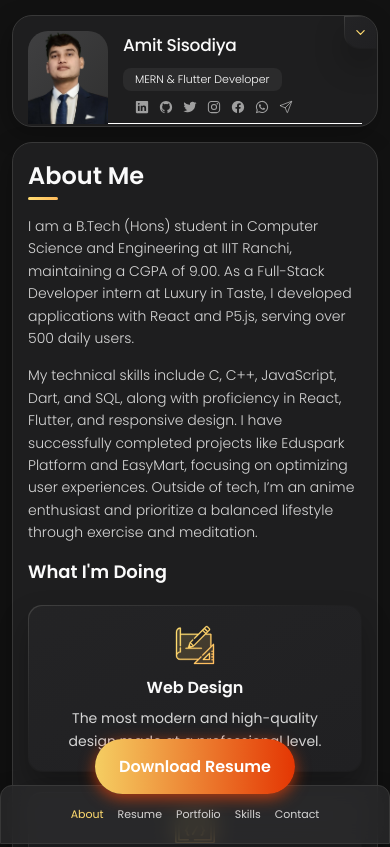
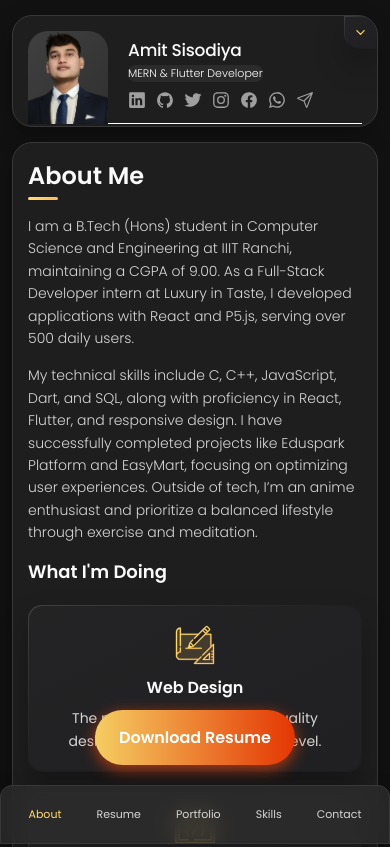
Before and after one commit to amitasj7/Portfolio-Card, a plain HTML site: page index.html in a window 390 px wide. Shown: the top 847 px of the page. Drawn offline with nearby package versions, Linux system fonts and the light colour scheme.

Commit message:
responsive clear

```diff
--- a/assets/css/style.css
+++ b/assets/css/style.css
@@ -333,7 +333,7 @@ main {
   display: flex;
   justify-content: flex-start;
   align-items: center;
-  gap: 15px;
+  gap: 6%;
 }
 
 .avatar-box {
@@ -355,7 +355,7 @@ main {
   font-size: var(--fs-8);
   font-weight: var(--fw-300);
   width: max-content;
-  padding: 3px 12px;
+  margin-top: -4%;
   border-radius: 8px;
 }
 
@@ -485,17 +485,18 @@ main {
   }
 
   .social-item .social-link {
-    font-size: 16px; /* Reduce font size on smaller screens */
+    font-size: 21px; /* Reduce font size on smaller screens */
   }
 }
 
 @media (max-width: 480px) {
   .social-container {
     margin-top: 2%; /* Further reduce margin-top on very small screens */
+    margin-left: -6%;
   }
 
   .social-item .social-link {
-    font-size: 14px; /* Further reduce font size for very small screens */
+    font-size: 18px; /* Further reduce font size for very small screens */
   }
 }
 
@@ -508,7 +509,7 @@ main {
   bottom: 0;
   left: 0;
   width: 100%;
-  background: hsla(240, 1%, 17%, 0.75);
+  background: hsla(0, 0%, 18%, 0.75);
   backdrop-filter: blur(10px);
   border: 1px solid var(--jet);
   border-radius: 12px 12px 0 0;
@@ -519,7 +520,7 @@ main {
 .navbar-list {
   display: flex;
   flex-wrap: wrap;
-  justify-content: center;
+  justify-content: space-around;
   align-items: center;
   padding: 0 10px;
 }
@@ -2117,7 +2118,7 @@ textarea.form-input::-webkit-resizer {
 
 .buttons {
   position: fixed; /* Fixed position */
-  bottom: 30px; /* Bottom gap */
+  bottom: 7%; /* Bottom gap */
   left: 60%; /* Default left position */
   transform: translateX(-50%); /* Center horizontally */
   display: flex; /* Flexbox layout */
@@ -2178,12 +2179,12 @@ textarea.form-input::-webkit-resizer {
 }
 
 /* Media query for screens smaller than laptop size */
-@media (max-width: 1250px) { /* Adjust this value as needed */
+@media (max-width: 1250px) {
+  /* Adjust this value as needed */
   .buttons {
     left: 50%; /* Set to 50% for smaller screens */
   }
 }
-
 
 /* For Skills section */
 .container {
```
